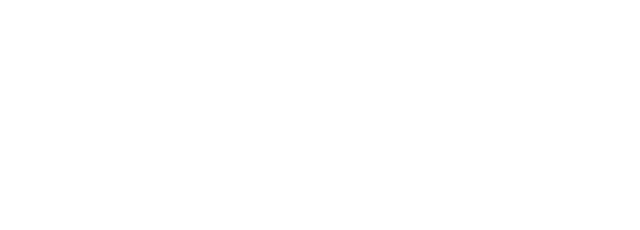
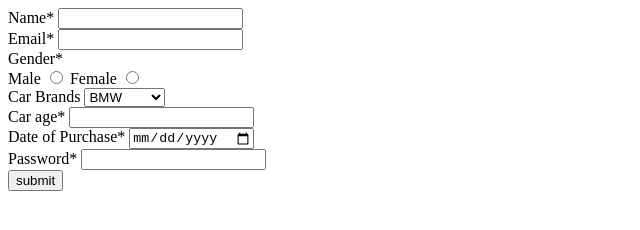
Before and after one commit to acciojob/car-insurance-form-SoumikGhosh111, a website: page main.html in a window 1280 px wide. Shown: the whole page, without its empty margins (0-640 px from the left). Drawn offline with Linux system fonts and the light colour scheme.

Commit message:
created a submission

```diff
--- a/main.html
+++ b/main.html
@@ -10,7 +10,38 @@
 	<!-- the entire body must be written by student -->
     <script type="text/javascript" src="./script.js">
 </script>
+	<form action="#" method="">
+            <label for="name">Name*</label>
+            <input type="text" name="name" id="Name" required>
+<br>
+            <label for="Email">Email*</label>
+            <input type="mail" name="Email" id="Email" required>
+<br>
+            <label for="Gender">Gender*</label><br>
+            <label for="Male">Male</label>
+            <input type="radio" name="Gender" id="Gender" value="Male">
+            <label for="Female">Female</label>
+            <input type="radio" name="Gender" id="Gender" value="Female">
+<br>
+            <label for="Options">Car Brands</label>
+           <select name="Options" id="Car">
+            <option value="BMW">BMW</option>
+            <option value="Audi">Audi</option>
+            <option value="Mercedez">Mercedez</option>
 
+           </select>
+<br>
+            <label for="Car-Age">Car age*</label>
+            <input type="number" name="Car-Age" id="Car-Age"  required>
+<br>
+            <label for="dop">Date of Purchase*</label>
+            <input type="date" name="dop" id="dop" required>
+<br>
+            <label for="Password">Password*</label>
+            <input type="password" name="Password" id="Password" required>
+<br>
+            <button type="submit">submit</button>
+        </form>
 </body>
 
 </html>
```
